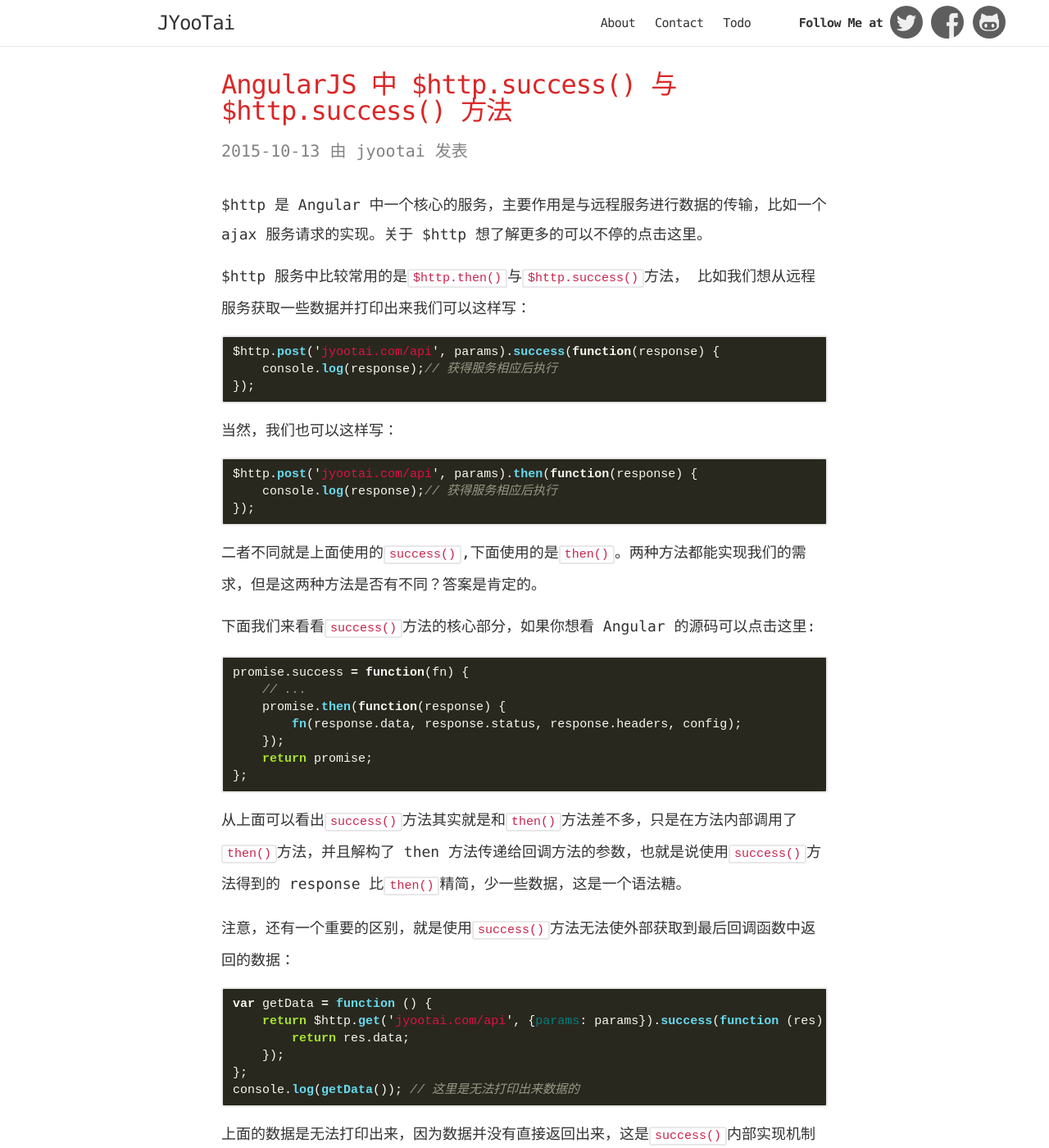
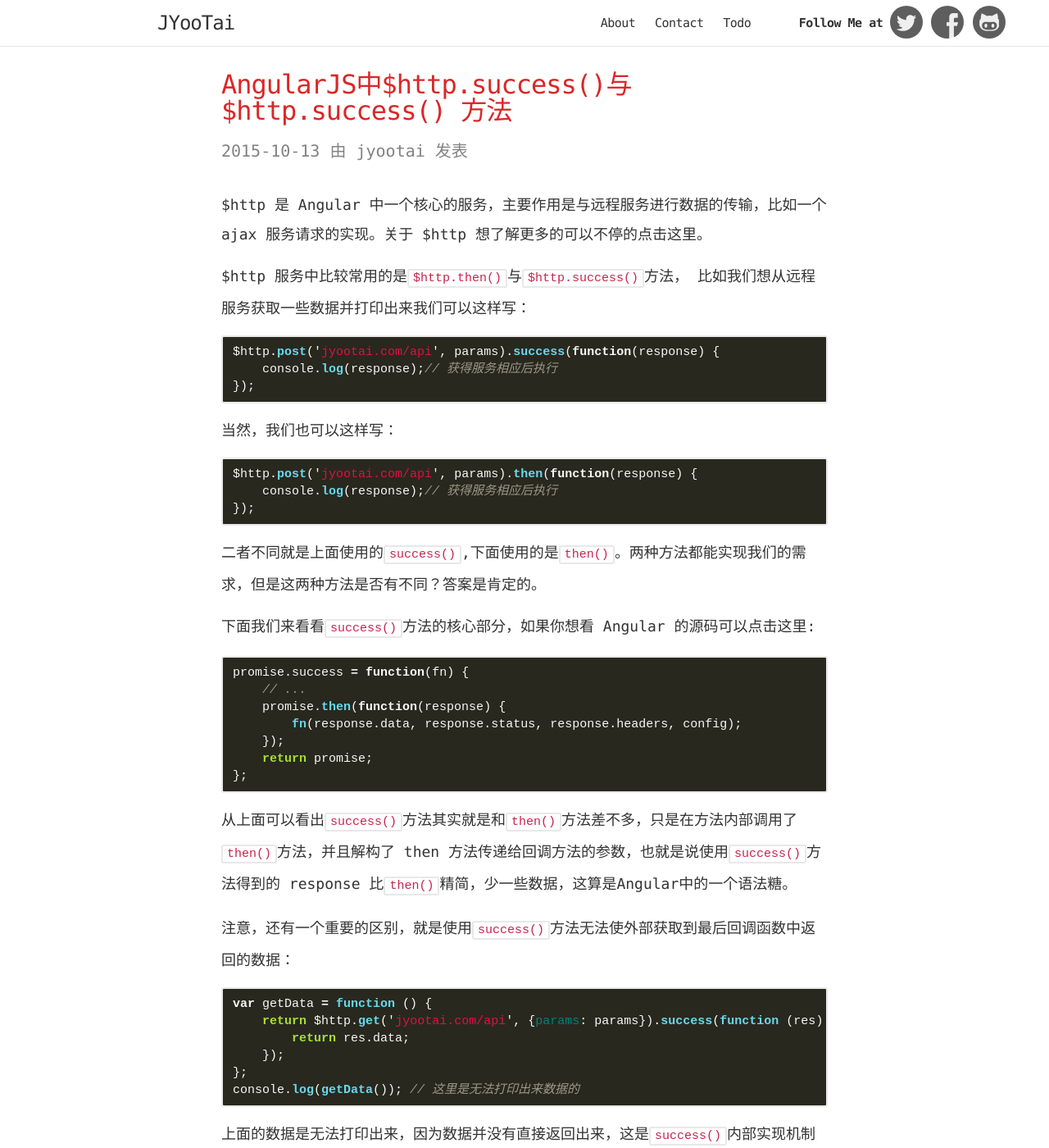
Before and after one commit to jyootai/jyootai.github.com, a Jekyll site: the page built from _posts/2015/2015-10-13-angular-success-and-then-method.md, in a window 1280 px wide and 1400 px high. Shown: the whole window at 82% size. Built offline with Jekyll 4.4.1, drawn with Linux system fonts in a browser that asks for light colours; comment, search, counter and statistics services are not loaded.

Commit message:
update recent post and readme

```diff
--- a/_posts/2015/2015-10-13-angular-success-and-then-method.md
+++ b/_posts/2015/2015-10-13-angular-success-and-then-method.md
@@ -1,6 +1,6 @@
 ---
 layout: post
-title: AngularJS 中 $http.success() 与 $http.success() 方法
+title: AngularJS中$http.success()与$http.success() 方法
 date: 2015-10-13
 author: jyootai
 disqus: y
@@ -40,7 +40,7 @@ promise.success = function(fn) {
 };
 {% endhighlight%}
 
-从上面可以看出`success()`方法其实就是和`then()`方法差不多，只是在方法内部调用了`then()`方法，并且解构了 then 方法传递给回调方法的参数，也就是说使用`success()`方法得到的 response 比`then()`精简，少一些数据，这是一个语法糖。
+从上面可以看出`success()`方法其实就是和`then()`方法差不多，只是在方法内部调用了`then()`方法，并且解构了 then 方法传递给回调方法的参数，也就是说使用`success()`方法得到的 response 比`then()`精简，少一些数据，这算是Angular中的一个语法糖。
 
 注意，还有一个重要的区别，就是使用`success()`方法无法使外部获取到最后回调函数中返回的数据：
 
```
Also changed, not shown: README.md.
